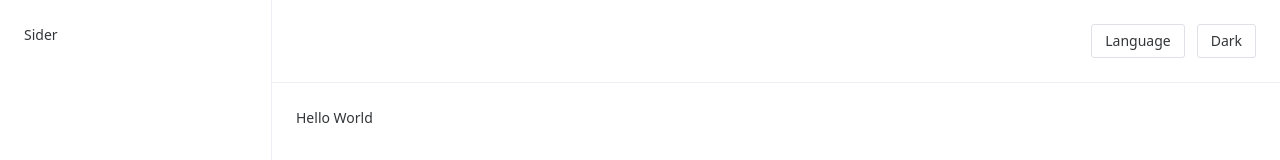
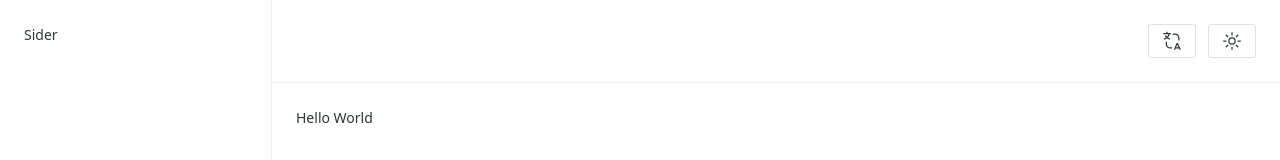
Before and after one commit to dongwlin/eam-frontend, a Vue app: page / in a window 1280 px wide. Shown: the top 160 px of the page. Built offline with nearby package versions, Linux system fonts and the light colour scheme.

Commit message:
refactor: header

```diff
--- a/package.json
+++ b/package.json
@@ -17,6 +17,8 @@
     "vue-router": "4"
   },
   "devDependencies": {
+    "@iconify-json/carbon": "^1.1.37",
+    "@unocss/preset-icons": "^0.62.3",
     "@vitejs/plugin-vue": "^5.1.2",
     "typescript": "^5.5.3",
     "unocss": "^0.62.3",
--- a/src/layout/header/index.vue
+++ b/src/layout/header/index.vue
@@ -3,10 +3,8 @@ import { ref } from 'vue'
 import { NSpace, NDropdown, NButton } from 'naive-ui'
 import { useUiStore } from '@/store'
 import type { Locale } from '@/i18n'
-import { useI18n } from '@/i18n'
 
 const uiStore = useUiStore()
-const { t } = useI18n()
 
 const languageOptions = [
   {
@@ -31,18 +29,17 @@ const handleLanguageChange = (locale: Locale) => {
 </script>
 
 <template>
-  <div>
-    <n-space align="center" justify="end">
-      <n-dropdown :options="languageOptions" trigger="hover" @select="handleLanguageChange">
-        <n-button>{{ t('language') }}</n-button>
-      </n-dropdown>
-      <n-button @click="uiStore.toggleDarkMode">
-        <template v-if="uiStore.isDarkMode">Light</template>
-        <template v-else>Dark</template>
+  <n-space align="center" justify="end">
+    <n-dropdown :options="languageOptions" trigger="hover" @select="handleLanguageChange">
+      <n-button>
+        <div class="i-carbon-ibm-watson-language-translator w-5 h-5"></div>
       </n-button>
-
-    </n-space>
-  </div>
+    </n-dropdown>
+    <n-button @click="uiStore.toggleDarkMode">
+      <div v-if="uiStore.isDarkMode" class="i-carbon-moon w-5 h-5"></div>
+      <div v-else class="i-carbon-sun w-5 h-5"></div>
+    </n-button>
+  </n-space>
 </template>
 
 <style scoped></style>
--- a/uno.config.ts
+++ b/uno.config.ts
@@ -1,7 +1,8 @@
-import { defineConfig, presetUno } from 'unocss'
+import { defineConfig, presetUno, presetIcons } from 'unocss'
 
 export default defineConfig({
   presets: [
-    presetUno()
+    presetUno(),
+    presetIcons()
   ]
 })
```
Also changed, not shown: 1 other file (tests, documents, lock files or other folders).
